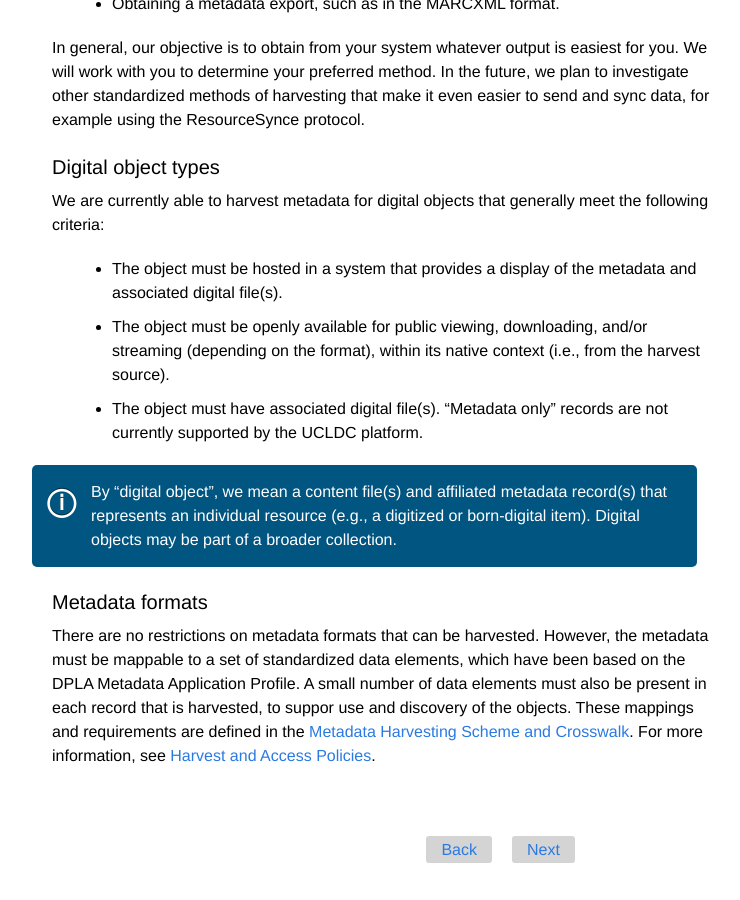
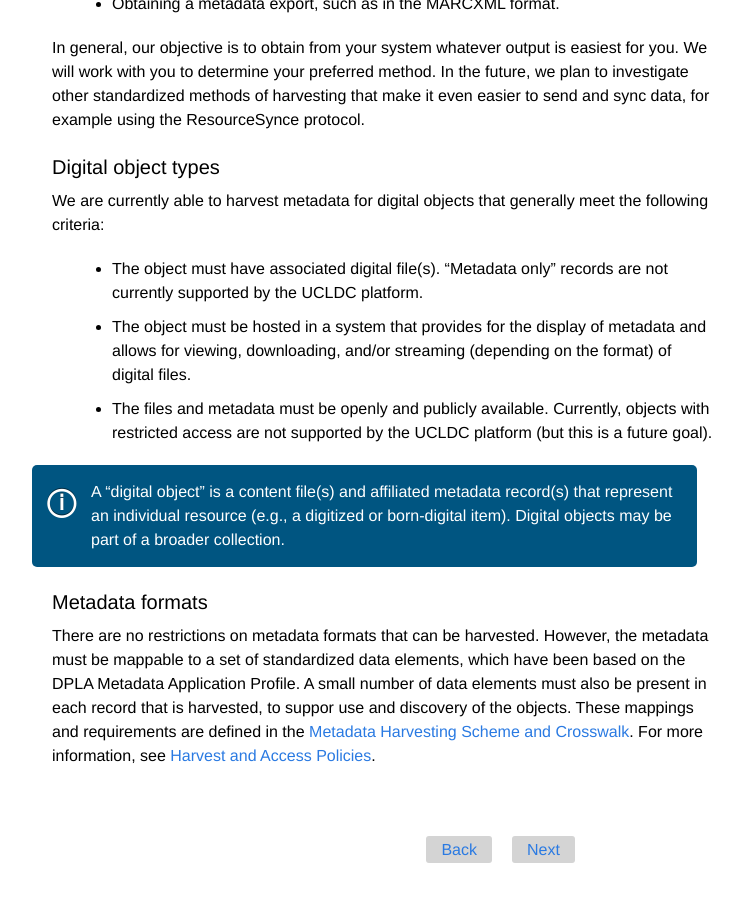
Before and after one commit to ucldc/ucldc-docs, a Jekyll site: the page built from docs/registry/setup.md, in a window 1280 px wide and 900 px high, scrolled down 877 px. Shown: the whole window, without its empty margins (138-878 px from the left). Built offline with Jekyll 4.4.1, drawn with Linux system fonts in a browser that asks for light colours; nearby versions of some CDN libraries.

Commit message:
Update setup.md
language changes to "digital object types"

```diff
--- a/docs/registry/setup.md
+++ b/docs/registry/setup.md
@@ -33,11 +33,11 @@ In general, our objective is to obtain from your system whatever output is easie
 ##Digital object types
 We are currently able to harvest metadata for digital objects that generally meet the following criteria:
 
-- The object must be hosted in a system that provides a display of the metadata and associated digital file(s).
-- The object must be openly available for public viewing, downloading, and/or streaming (depending on the format), within its native context (i.e., from the harvest source).
 - The object must have associated digital file(s). "Metadata only" records are not currently supported by the UCLDC platform.
+- The object must be hosted in a system that provides for the display of metadata and allows for viewing, downloading, and/or streaming (depending on the format) of digital files.
+- The files and metadata must be openly and publicly available. Currently, objects with restricted access are not supported by the UCLDC platform (but this is a future goal).
 
-<div class="note"><p>By “digital object”, we mean a content file(s) and affiliated metadata record(s) that represents an individual resource (e.g., a digitized or born-digital item).  Digital objects may be part of a broader collection.</p></div>
+<div class="note"><p>A “digital object” is a content file(s) and affiliated metadata record(s) that represent an individual resource (e.g., a digitized or born-digital item).  Digital objects may be part of a broader collection.</p></div>
 
 ##Metadata formats
 There are no restrictions on metadata formats that can be harvested.  However, the metadata must be mappable to a set of standardized data elements, which have been based on the DPLA Metadata Application Profile. A small number of data elements must also be present in each record that is harvested, to suppor use and discovery of the objects. These mappings and requirements are defined in the [Metadata Harvesting Scheme and Crosswalk]({{ site.url }}{{ site.baseurl }}/docs/registry/metadata-harvest/). For more information, see [Harvest and Access Policies]({{ site.url }}{{ site.baseurl }}/docs/registry/access-policies/).
```
